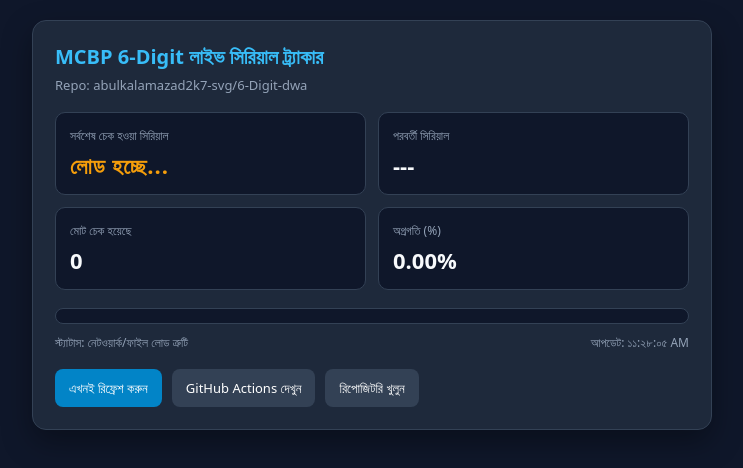
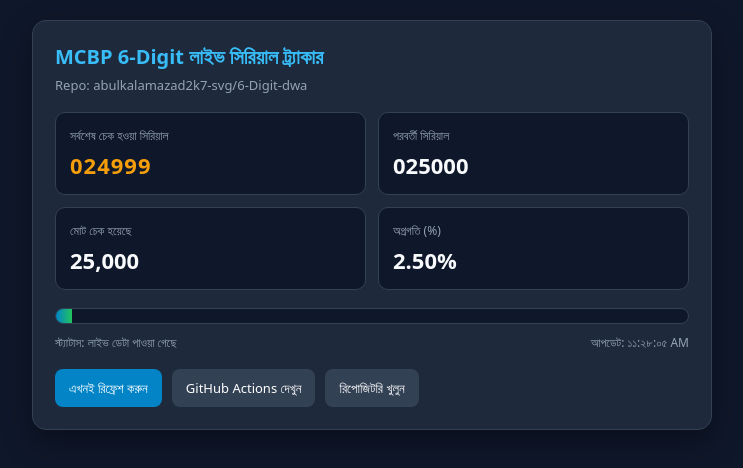
Before and after one commit to abulkalamazad2k7-svg/6-Digit-dwa, a plain HTML site: page index.html in a window 1280 px wide. Shown: the whole page, without its empty margins (268-1011 px from the left). Drawn offline with Linux system fonts and the light colour scheme; no server answers.

Commit message:
Read progress/upper6_last.txt in index.html

```diff
--- a/index.html
+++ b/index.html
@@ -174,9 +174,28 @@
       const updatedEl = document.getElementById("updatedAt");
 
       try {
-        const res = await fetch(rawUrl("progress/last_pin.txt"), { cache: "no-store" });
+        const res = await fetch(rawUrl("progress/upper6_last.txt"), { cache: "no-store" });
         if (res.ok) {
-          const txt = (await res.text()).trim();
+          const rawTxt = (await res.text()).trim();
+          let lastNum = "";
+          let lastSerial = "";
+          let countVal = "";
+          for (const line of rawTxt.split(/\r?\n/)) {
+            const clean = line.trim();
+            if (clean.startsWith("last=")) {
+              const val = clean.slice(5);
+              if (val.includes("::")) {
+                const [numPart, serPart] = val.split("::");
+                lastNum = numPart || "";
+                lastSerial = serPart || "";
+              } else {
+                lastSerial = val;
+              }
+            } else if (clean.startsWith("count=")) {
+              countVal = clean.slice(6).trim();
+            }
+          }
+          const txt = lastSerial || rawTxt;
           const num = parseInt(txt, 10);
           if (!Number.isNaN(num) && num >= 0 && num <= 999999) {
             const lastStr = String(num).padStart(6, "0");
@@ -194,7 +213,7 @@
             statusEl.textContent = "স্ট্যাটাস: এখনো কোনো সিরিয়াল সেভ হয়নি";
           }
         } else {
-          statusEl.textContent = "স্ট্যাটাস: progress/last_pin.txt এখনো তৈরি হয়নি";
+          statusEl.textContent = "স্ট্যাটাস: progress/upper6_last.txt এখনো তৈরি হয়নি";
         }
       } catch (e) {
         statusEl.textContent = "স্ট্যাটাস: নেটওয়ার্ক/ফাইল লোড ত্রুটি";
```
